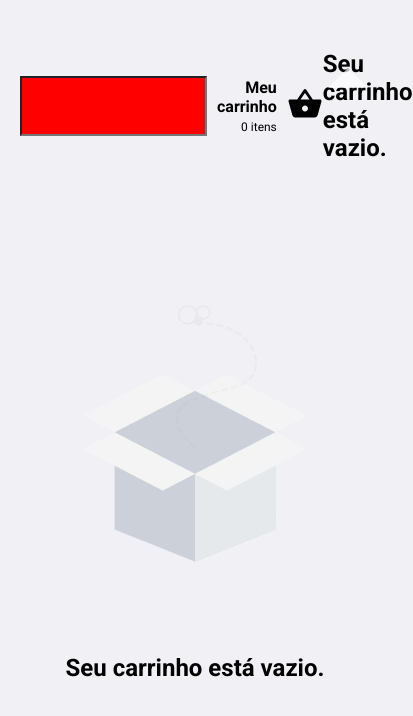
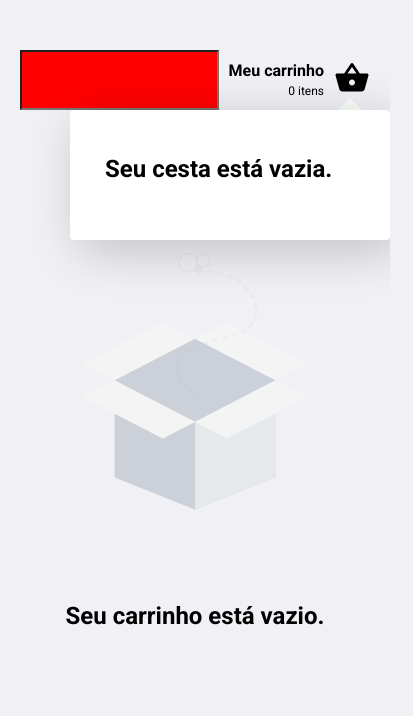
Before and after one commit to keepact/ecommerce-challenge, a React (Create React App) app: page /cart in a window 390 px wide. Both pictures are taken after a click on the button 352 px from the left and 80 px from the top of the page. Shown: the top 716 px of the page, 413 px wide, since content can reach past the window. Built offline with nearby package versions, Linux system fonts and the light colour scheme.

Commit message:
Fixing styles when CartModal is empty

```diff
--- a/src/components/Header/CartModal/index.tsx
+++ b/src/components/Header/CartModal/index.tsx
@@ -6,7 +6,14 @@ import { formatPrice } from '../../../util';
 
 import { ApplicationState } from '../../../store';
 
-import { Container, Content, Total, CartBasket, Scroll } from './styles';
+import {
+  Container,
+  Content,
+  Total,
+  CartBasket,
+  Scroll,
+  EmptyCart,
+} from './styles';
 
 interface Props {
   visible: boolean;
@@ -33,8 +40,13 @@ const HeaderModal: React.FC<Props> = ({ visible }: Props): JSX.Element => {
 
   return (
     <Container visible={visible}>
-      {cartSize > 0 ? (
       <CartBasket>
+        {cartSize === 0 ? (
+          <EmptyCart>
+            <h2>Seu cesta está vazia.</h2>
+          </EmptyCart>
+        ) : (
+          <>
             <p>Minha cesta</p>
             <Scroll>
               {cart.map(product => (
@@ -63,12 +75,9 @@ const HeaderModal: React.FC<Props> = ({ visible }: Props): JSX.Element => {
                 </button>
               </Total>
             </footer>
+          </>
+        )}
       </CartBasket>
-      ) : (
-        <div>
-          <h2>Seu carrinho está vazio.</h2>
-        </div>
-      )}
     </Container>
   );
 };
--- a/src/components/Header/CartModal/styles.ts
+++ b/src/components/Header/CartModal/styles.ts
@@ -19,7 +19,7 @@ export const Container = styled.div`
     height: 0;
     border-left: 20px solid transparent;
     border-right: 20px solid transparent;
-    border-bottom: 20px solid rgba(255, 255, 255, 0.7);
+    border-bottom: 20px solid rgb(251, 255, 250);
   }
 
   @media (min-width: 1280px) {
@@ -101,6 +101,7 @@ export const Total = styled.div`
 export const CartBasket = styled.div`
   position: absolute;
   width: 320px;
+  box-shadow: 10px 10px 50px 1px rgba(0, 0, 0, 0.2);
   left: calc(50% - 300px);
   top: calc(100% + 30px);
   background: #fff;
@@ -118,3 +119,8 @@ export const Scroll = styled(PerfectScrollbar)`
   max-height: 260px;
   padding: 5px 15px;
 `;
+
+export const EmptyCart = styled.div`
+  height: 100px;
+  padding: 30px;
+`;
```
Lines whose indentation alone changed are shown as unchanged.
